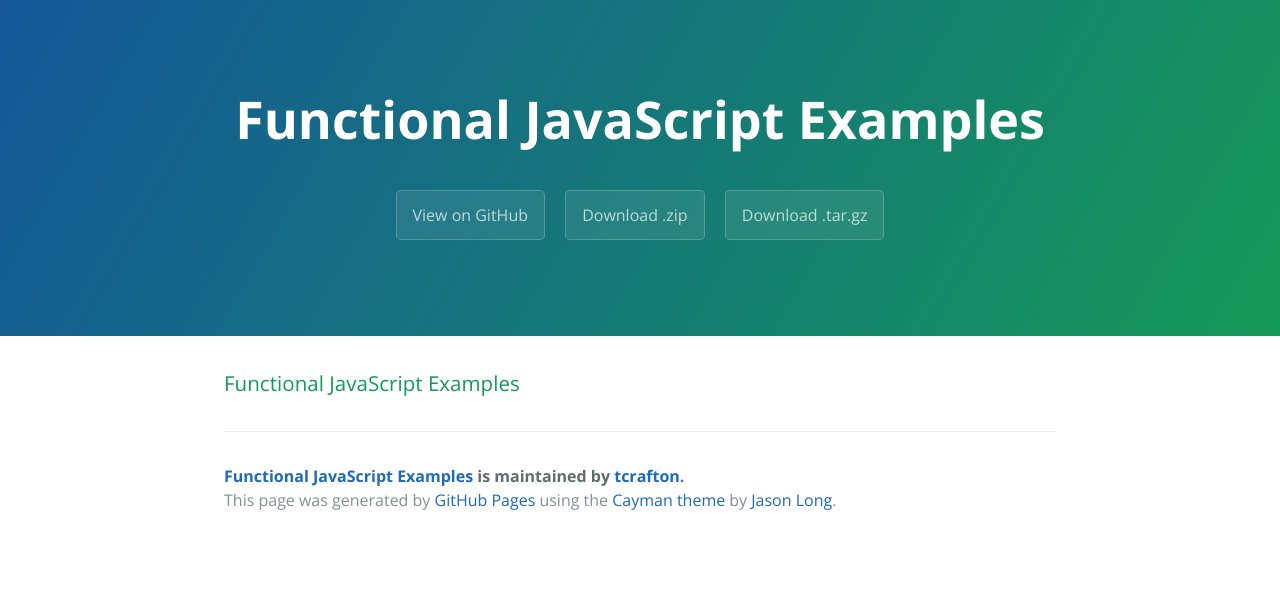
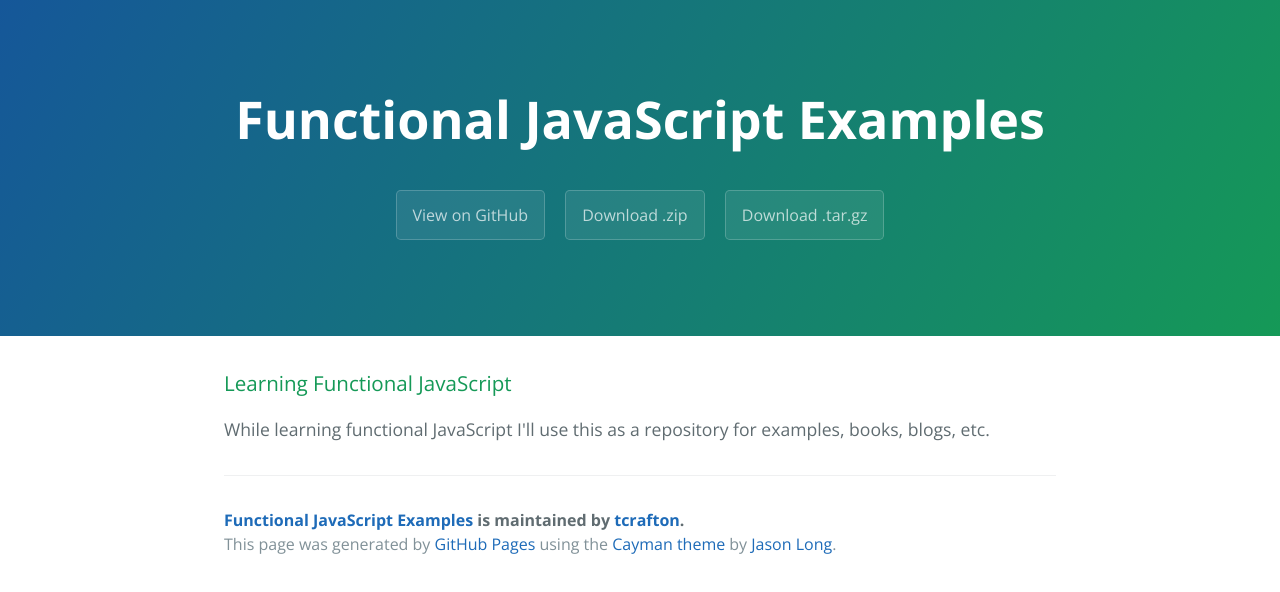
Before and after one commit to tcrafton/FunctionalJavascriptExamples, a plain HTML site: page index.html in a window 1280 px wide. Drawn offline with nearby package versions, Linux system fonts and the light colour scheme.

Commit message:
Create gh-pages branch via GitHub

```diff
--- a/index.html
+++ b/index.html
@@ -20,7 +20,9 @@
 
     <section class="main-content">
       <h3>
-<a id="functional-javascript-examples" class="anchor" href="#functional-javascript-examples" aria-hidden="true"><span aria-hidden="true" class="octicon octicon-link"></span></a>Functional JavaScript Examples</h3>
+<a id="learning-functional-javascript" class="anchor" href="#learning-functional-javascript" aria-hidden="true"><span aria-hidden="true" class="octicon octicon-link"></span></a>Learning Functional JavaScript</h3>
+
+<p>While learning functional JavaScript I'll use this as a repository for examples, books, blogs, etc.</p>
 
       <footer class="site-footer">
         <span class="site-footer-owner"><a href="https://github.com/tcrafton/FunctionalJavascriptExamples">Functional JavaScript Examples</a> is maintained by <a href="https://github.com/tcrafton">tcrafton</a>.</span>
--- a/params.json
+++ b/params.json
@@ -1,6 +1,6 @@
 {
   "name": "Functional JavaScript Examples",
   "tagline": "",
-  "body": "### Functional JavaScript Examples\r\n",
+  "body": "### Learning Functional JavaScript\r\n\r\nWhile learning functional JavaScript I'll use this as a repository for examples, books, blogs, etc.\r\n",
   "note": "Don't delete this file! It's used internally to help with page regeneration."
 }
```
